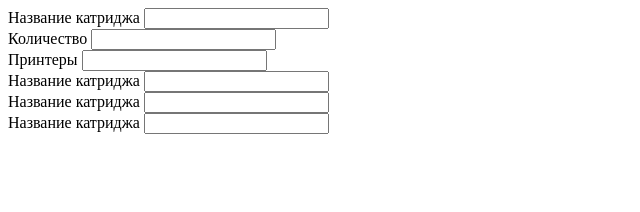
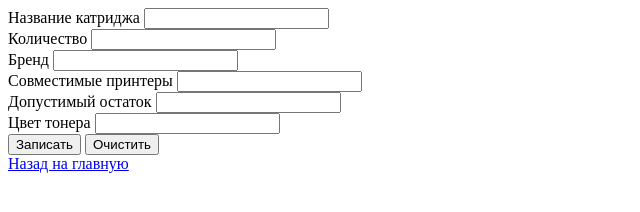
Before and after one commit to nikitakozlovjr/catridgeCheck, a website: page public/section/increment.html in a window 1280 px wide. Shown: the whole page, without its empty margins (0-640 px from the left). Drawn offline with nearby package versions, Linux system fonts and the light colour scheme.

Commit message:
[FEATURE]

```diff
--- a/public/section/increment.html
+++ b/public/section/increment.html
@@ -3,6 +3,7 @@
 <head>
     <meta charset="UTF-8">
     <meta name="viewport" content="width=device-width, initial-scale=1.0">
+    <script src="https://unpkg.com/axios/dist/axios.min.js"></script>
     <title>Поступление</title>
 </head>
 <body>
@@ -10,29 +11,35 @@
         <form class="formAddCatridge">
             <div>
                 <label for="catridgeName">Название катриджа</label>
-                <input type="text" id="catridgeName" />
+                <input type="text" name="catridgeName" id="catridgeName" />
             </div>
             <div>
-                <label for="catridgeName">Количество</label>
-                <input type="text" id="catridgeName" />
+                <label for="count">Количество</label>
+                <input type="number" name="count" id="count" />
             </div>
             <div>
-                <label for="catridgeName">Принтеры</label>
-                <input type="text" id="catridgeName" />
+                <label for="brand">Бренд</label>
+                <input type="text" name="brand" id="brand" />
             </div>
             <div>
-                <label for="catridgeName">Название катриджа</label>
-                <input type="text" id="catridgeName" />
+                <label for="printers">Совместимые принтеры</label>
+                <input type="text" name="printers" id="printers" />
             </div>
             <div>
-                <label for="catridgeName">Название катриджа</label>
-                <input type="text" id="catridgeName" />
+                <label for="allowableBalance">Допустимый остаток</label>
+                <input type="number" name="allowableBalance" id="allowableBalance" />
             </div>
             <div>
-                <label for="catridgeName">Название катриджа</label>
-                <input type="text" id="catridgeName" />
+                <label for="color">Цвет тонера</label>
+                <input type="text" name="color" id="color" />
             </div>
+            <button type="submit">Записать</button>
+            <button type="reset">Очистить</button>
         </form>
+
+        <div>
+            <a href="../index.html">Назад на главную</a>
+        </div>
     </div>
 </body>
 </html>
--- /dev/null
+++ b/public/src/increment/application.js
@@ -0,0 +1,5 @@
+const app = () => {
+
+};
+
+export default app;
--- /dev/null
+++ b/public/src/increment/index.js
@@ -0,0 +1,3 @@
+import app from './application.js';
+
+app();
--- /dev/null
+++ b/public/src/increment/view.js
@@ -0,0 +1,5 @@
+const render = (data, path) => {
+    console.log({ data, path });
+};
+
+export default render;
```
Also changed, not shown: public/src/increment/elements.js (added, +10 -0 lines).
